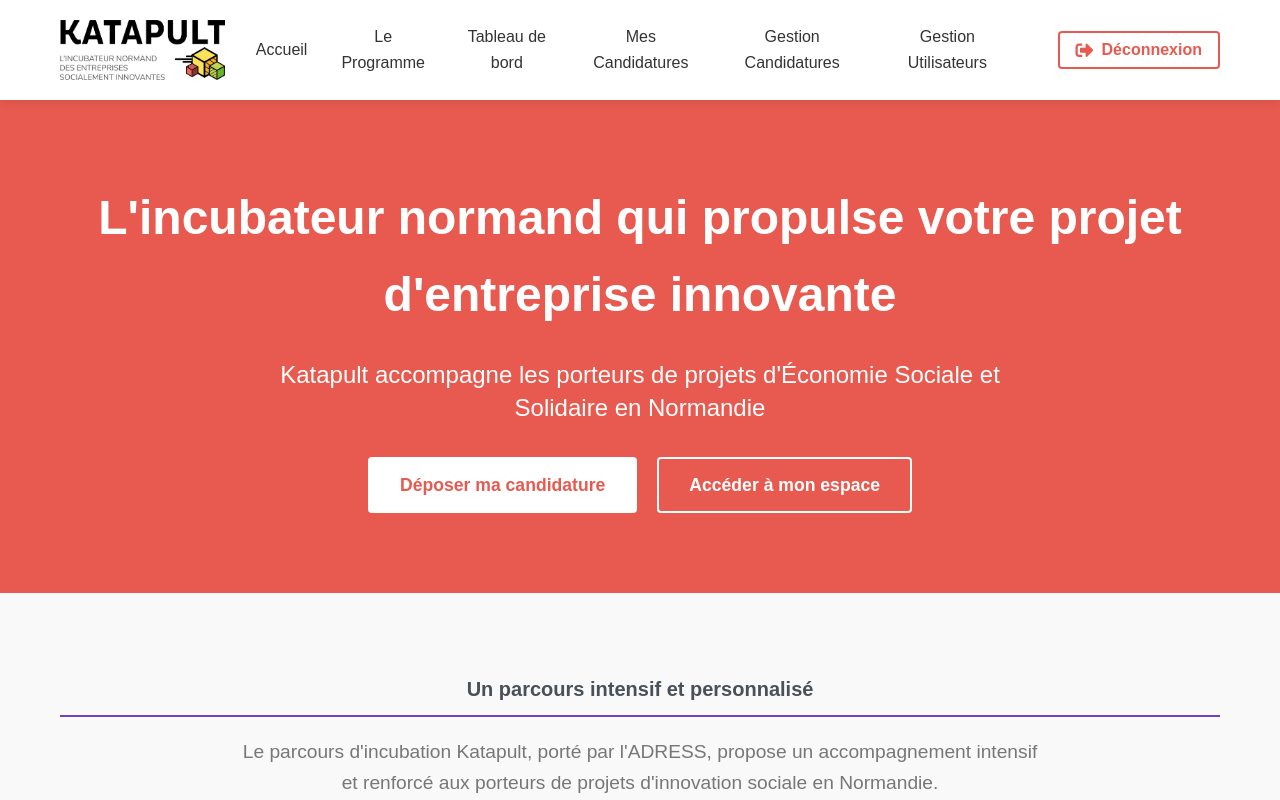
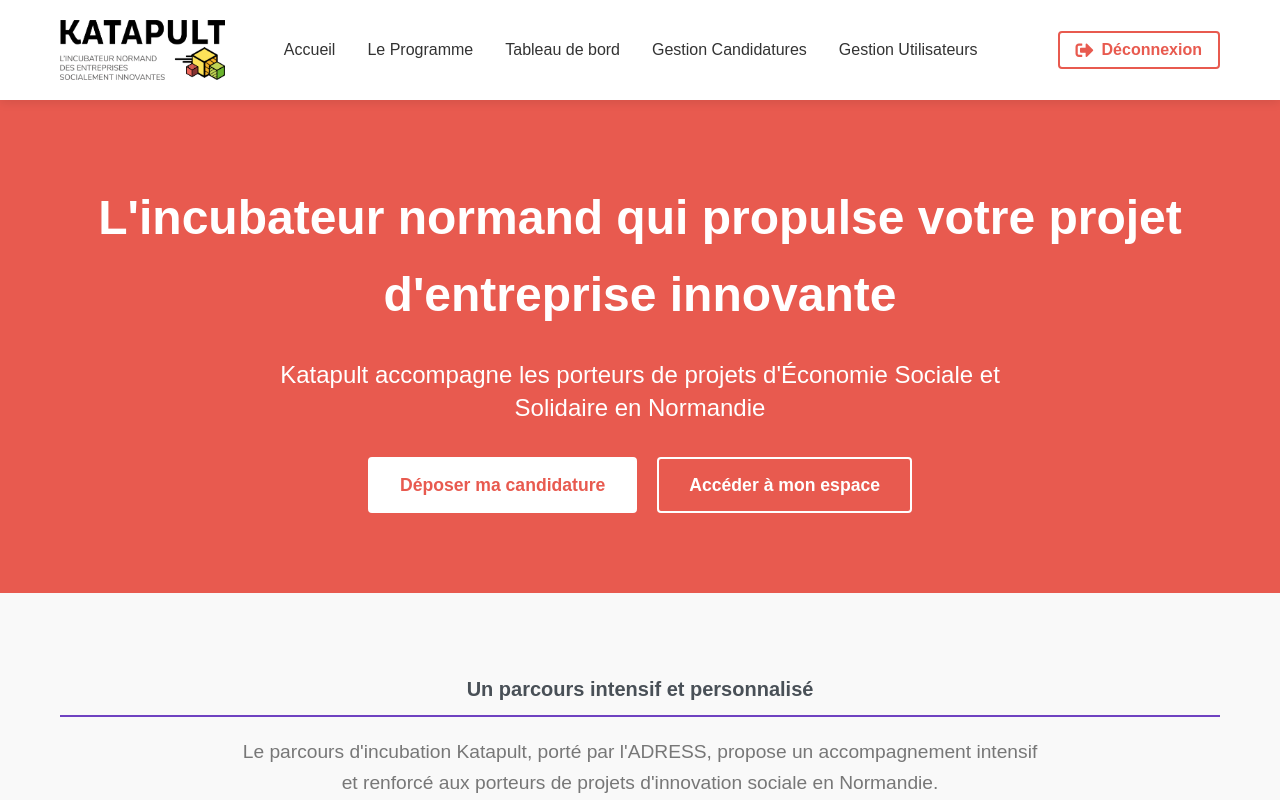
Before and after one commit to dimitri-perriet/katapult-web, a React (Create React App) app: page / in a window 1280 px wide. Shown: the top 800 px of the page. Built offline with nearby package versions, Linux system fonts and the light colour scheme; sample sign-in values are in the browser's storage.

Commit message:
Retrait mes candi header

```diff
--- a/src/components/Navbar.js
+++ b/src/components/Navbar.js
@@ -62,14 +62,14 @@
                 </Link>
               </li>
 
-              <li className="navbar-item">
+{/*               <li className="navbar-item">
                 <Link
                   to="/candidatures"
                   className="navbar-link"
                 >
                   Mes Candidatures
                 </Link>
-              </li>
+              </li> */}
 
               {/* Liens spécifiques aux administrateurs */}
               {userRole === 'admin' && (
```
